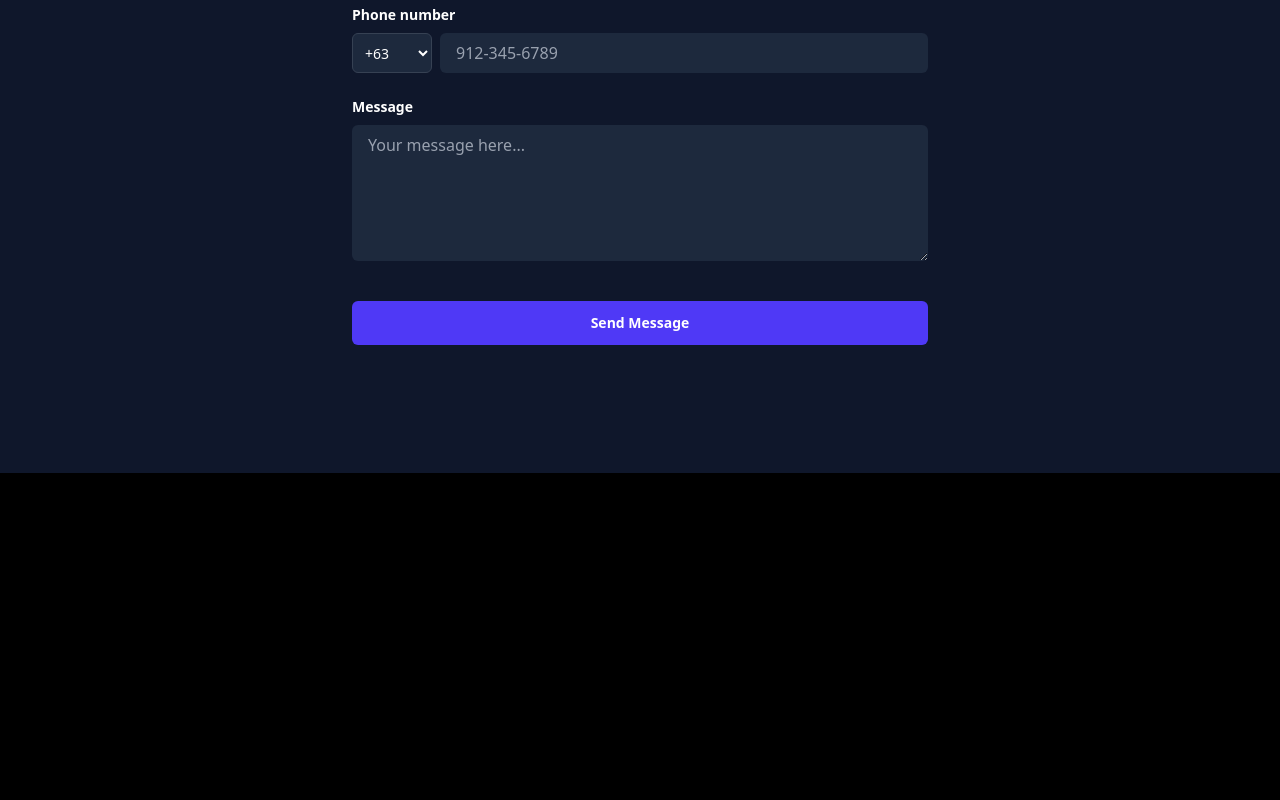
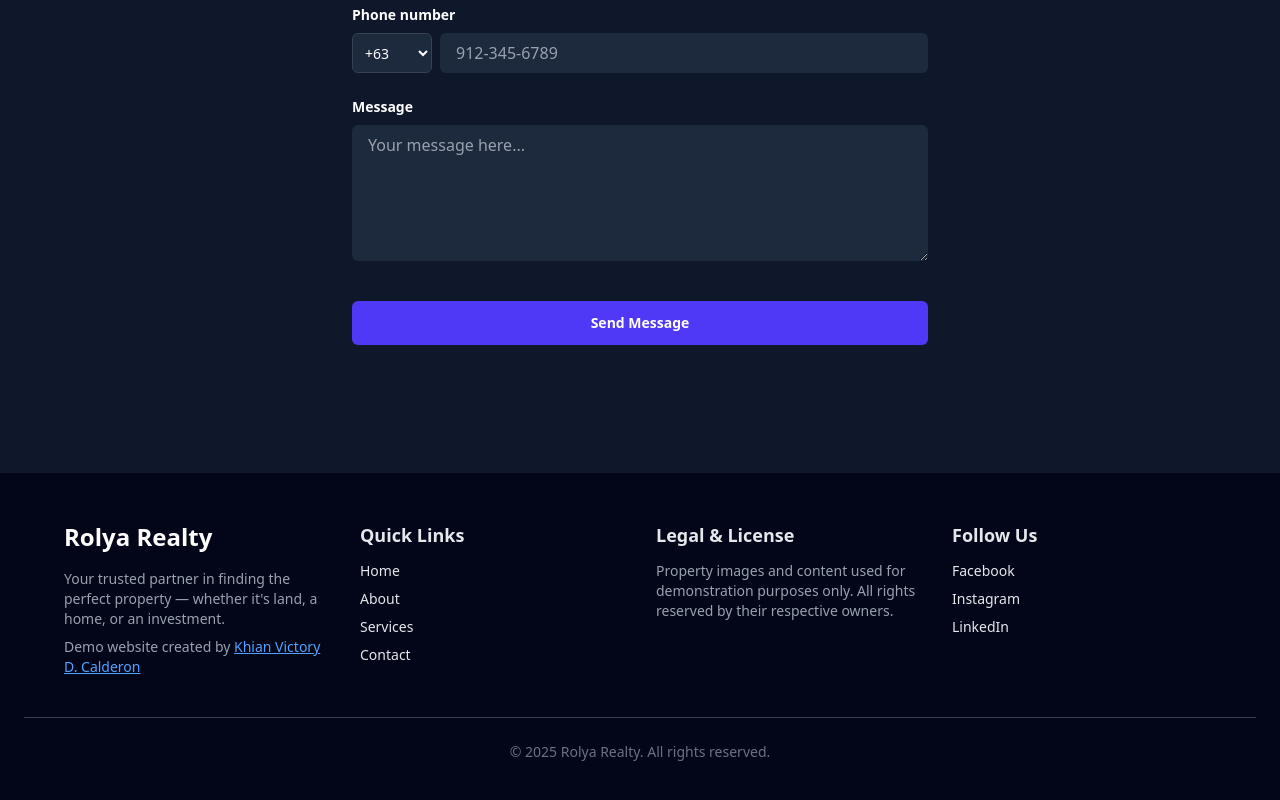
Before and after one commit to khianvictorycalderon/Rolya, a React (Vite) app: page / in a window 1280 px wide. Shown: the part 6577-7377 px from the top of the page. Before the commit the page ends 7050 px from the top, so only its background shows below. Built offline with nearby package versions, Linux system fonts and the light colour scheme.

Commit message:
Added footer

```diff
--- a/src/App.tsx
+++ b/src/App.tsx
@@ -8,6 +8,7 @@ import TalkAgent from "./static_components/talk_agent";
 import ServiceOffers from "./static_components/service_offer";
 import AboutUs from "./static_components/about";
 import ContactUs from "./static_components/contact";
+import Footer from "./static_components/footer";
 
 // Only show alert on production so that I won't be annoyed in development
 const isProduction = process.env.NODE_ENV === "production";
@@ -303,6 +304,8 @@ export default function App() {
 
         <div id="contact"/>
         <ContactUs/>
+
+        <Footer/>
     </>
   )
 }
--- /dev/null
+++ b/src/static_components/footer.tsx
@@ -0,0 +1,55 @@
+export default function Footer() {
+  return (
+    <footer className="bg-slate-950 text-gray-200 py-12 px-6">
+      <div className="max-w-6xl mx-auto grid grid-cols-1 sm:grid-cols-2 lg:grid-cols-4 gap-8">
+
+        <div>
+          <h2 className="text-2xl font-bold text-white mb-4">Rolya Realty</h2>
+          <p className="text-gray-400 text-sm">
+            Your trusted partner in finding the perfect property — whether it's land, a home, or an investment.
+          </p>
+          <p className="text-gray-400 text-sm mt-2">
+            Demo website created by{" "}
+            <a
+              href="https://khian.netlify.app/"
+              target="_blank"
+              rel="noopener noreferrer"
+              className="text-blue-400 underline"
+            >Khian Victory D. Calderon
+            </a>
+          </p>
+        </div>
+
+        <div>
+          <h3 className="text-lg font-semibold mb-3">Quick Links</h3>
+          <ul className="space-y-2 text-sm">
+            <li><button onClick={() => alert("Home clicked")} className="hover:text-white">Home</button></li>
+            <li><button onClick={() => alert("About clicked")} className="hover:text-white">About</button></li>
+            <li><button onClick={() => alert("Services clicked")} className="hover:text-white">Services</button></li>
+            <li><button onClick={() => alert("Contact clicked")} className="hover:text-white">Contact</button></li>
+          </ul>
+        </div>
+
+        <div>
+          <h3 className="text-lg font-semibold mb-3">Legal & License</h3>
+          <p className="text-sm text-gray-400">
+            Property images and content used for demonstration purposes only. All rights reserved by their respective owners.
+          </p>
+        </div>
+
+        <div>
+          <h3 className="text-lg font-semibold mb-3">Follow Us</h3>
+          <ul className="flex flex-col gap-2 text-sm">
+            <li><button onClick={() => alert("Facebook clicked")} className="hover:text-white">Facebook</button></li>
+            <li><button onClick={() => alert("Instagram clicked")} className="hover:text-white">Instagram</button></li>
+            <li><button onClick={() => alert("LinkedIn clicked")} className="hover:text-white">LinkedIn</button></li>
+          </ul>
+        </div>
+      </div>
+
+      <div className="border-t border-gray-700 mt-10 pt-6 text-center text-sm text-gray-500">
+        © {new Date().getFullYear()} Rolya Realty. All rights reserved.
+      </div>
+    </footer>
+  );
+}
```
